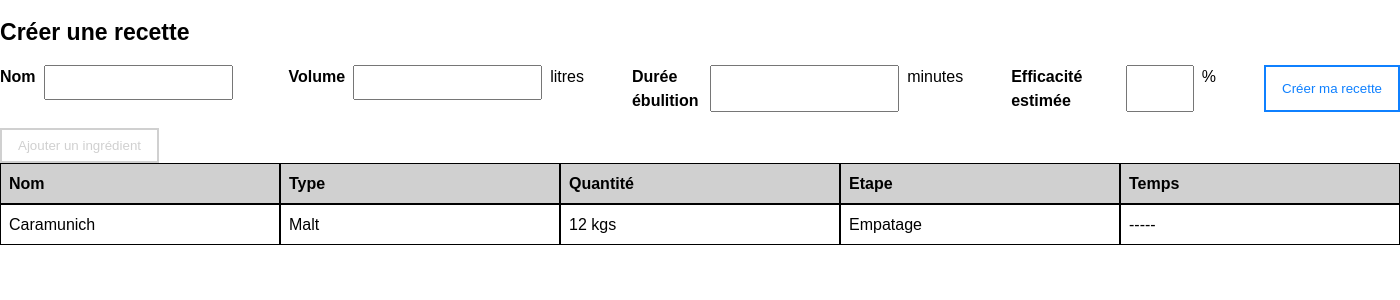
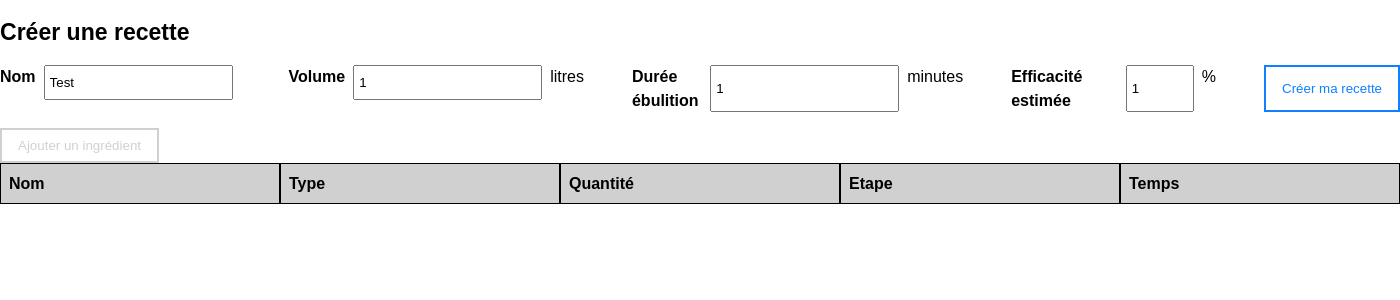
Before and after one commit to Siolaron/BeerGeek, a PHP site: page /creer-une-recette.php in a window 1400 px wide. Shown: the part 96-396 px from the top of the page. Run offline with PHP 8.4, Linux system fonts and the light colour scheme.

Commit message:
FEAT : Value test to skip create receipt

```diff
--- a/creer-une-recette.php
+++ b/creer-une-recette.php
@@ -5,21 +5,21 @@
     <form action="post" class="createreceipt" id="form__createreceipt">
         <div class="createreceipt__group">
             <label for="receipt_name" class="createreceipt__label">Nom</label>
-            <input type="text" name="receipt_name" id="receipt_name" class="createreceipt__input">
+            <input type="text" name="receipt_name" id="receipt_name" class="createreceipt__input" value="Test">
         </div>
         <div class="createreceipt__group">
             <label for="receipt_volume" class="createreceipt__label">Volume</label>
-            <input type="number" name="receipt_volume" id="receipt_volume" min="1" class="createreceipt__input">
+            <input type="number" name="receipt_volume" id="receipt_volume" min="1" class="createreceipt__input" value="1">
             <p class="createreceipt__suffix">litres</p>
         </div>
         <div class="createreceipt__group">
             <label for="receipt_boiling" class="createreceipt__label">Durée ébulition</label>
-            <input type="number" name="receipt_boiling" id="receipt_boiling" min="1" class="createreceipt__input">
+            <input type="number" name="receipt_boiling" id="receipt_boiling" min="1" class="createreceipt__input" value="1">
             <p class="createreceipt__suffix">minutes</p>
         </div>
         <div class="createreceipt__group">
             <label for="receipt_estimated_efficiency" class="createreceipt__label">Efficacité estimée</label>
-            <input type="number" name="receipt_estimated_efficiency" id="receipt_estimated_efficiency" min="1" max="100" class="createreceipt__input">
+            <input type="number" name="receipt_estimated_efficiency" id="receipt_estimated_efficiency" min="1" max="100" class="createreceipt__input" value="1">
             <p class="createreceipt__suffix">%</p>
         </div>
         <input type="submit" value="Créer ma recette" class="cta">
@@ -43,7 +43,7 @@
                 <h3>Temps</h3>
             </div>
         </li>
-        <li class="tabreceipt__line">
+        <!-- <li class="tabreceipt__line">
             <div class="tabreceipt__item">
                 <p>Caramunich</p>
             </div>
@@ -59,7 +59,7 @@
             <div class="tabreceipt__item">
                 <p>-----</p>
             </div>
-        </li>
+        </li> -->
     </ul>
 </main>
 
```
